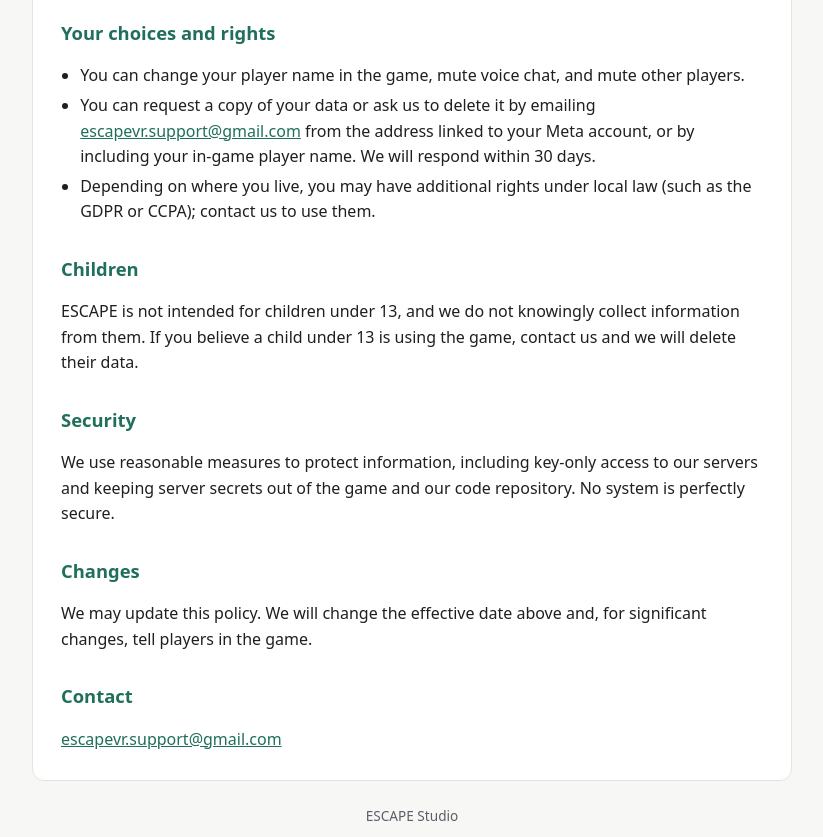
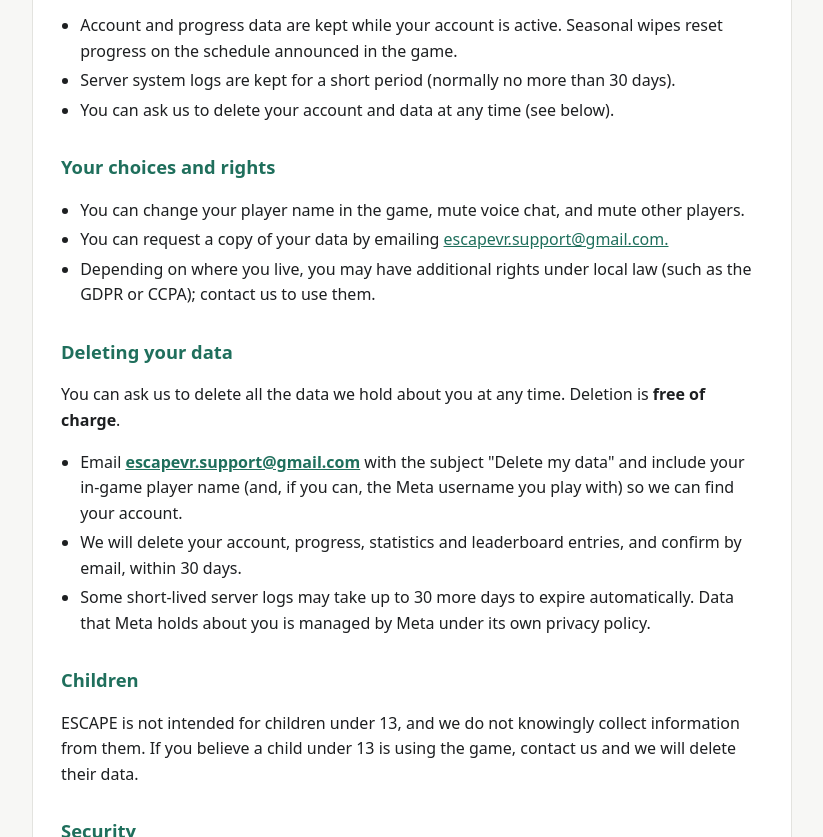
Before and after one commit to timelessvr1/escape-legal, a plain HTML site: page index.html in a window 1280 px wide. Shown: the part 2049-2886 px from the top of the page, without its empty margins (228-1051 px from the left). Drawn offline with Linux system fonts and the light colour scheme.

Commit message:
Privacy policy: data deletion section (free), headset/hand movement

```diff
--- a/index.html
+++ b/index.html
@@ -37,6 +37,10 @@ footer{color:var(--muted);font-size:.85rem;text-align:center;margin-top:24px}
 <li>Your IP address and connection details, which are needed to connect your headset to our game servers. We do not use your IP address to identify you, and our servers do not keep it after your session beyond short-lived system logs used to keep the service running and secure.</li>
 <li>Crash and performance reports (for example frame rate, errors, and which in-game objects were involved in a crash) that help us fix problems. These do not include your name or contact details.</li>
 </ul>
+<p><strong>Headset, hand and controller movement:</strong></p>
+<ul>
+<li>Your headset, hand and controller positions are sent in real time through our servers so other players see your avatar move. They are used only to show your avatar and are not stored. We do not access your cameras.</li>
+</ul>
 <p><strong>Voice chat:</strong></p>
 <ul>
 <li>When voice chat is on, your voice is sent in real time through our servers to the other players in your game. We do not record or store voice chat. You can mute yourself and other players in the game.</li>
@@ -70,8 +74,15 @@ footer{color:var(--muted);font-size:.85rem;text-align:center;margin-top:24px}
 <h2>Your choices and rights</h2>
 <ul>
 <li>You can change your player name in the game, mute voice chat, and mute other players.</li>
-<li>You can request a copy of your data or ask us to delete it by emailing <a href="mailto:escapevr.support@gmail.com">escapevr.support@gmail.com</a> from the address linked to your Meta account, or by including your in-game player name. We will respond within 30 days.</li>
+<li>You can request a copy of your data by emailing <a href="mailto:escapevr.support@gmail.com.">escapevr.support@gmail.com.</a></li>
 <li>Depending on where you live, you may have additional rights under local law (such as the GDPR or CCPA); contact us to use them.</li>
+</ul>
+<h2>Deleting your data</h2>
+<p>You can ask us to delete all the data we hold about you at any time. Deletion is <strong>free of charge</strong>.</p>
+<ul>
+<li>Email <strong><a href="mailto:escapevr.support@gmail.com">escapevr.support@gmail.com</a></strong> with the subject &quot;Delete my data&quot; and include your in-game player name (and, if you can, the Meta username you play with) so we can find your account.</li>
+<li>We will delete your account, progress, statistics and leaderboard entries, and confirm by email, within 30 days.</li>
+<li>Some short-lived server logs may take up to 30 more days to expire automatically. Data that Meta holds about you is managed by Meta under its own privacy policy.</li>
 </ul>
 <h2>Children</h2>
 <p>ESCAPE is not intended for children under 13, and we do not knowingly collect information from them. If you believe a child under 13 is using the game, contact us and we will delete their data.</p>
```
Also changed, not shown: privacy.html (+12 -1 lines).
